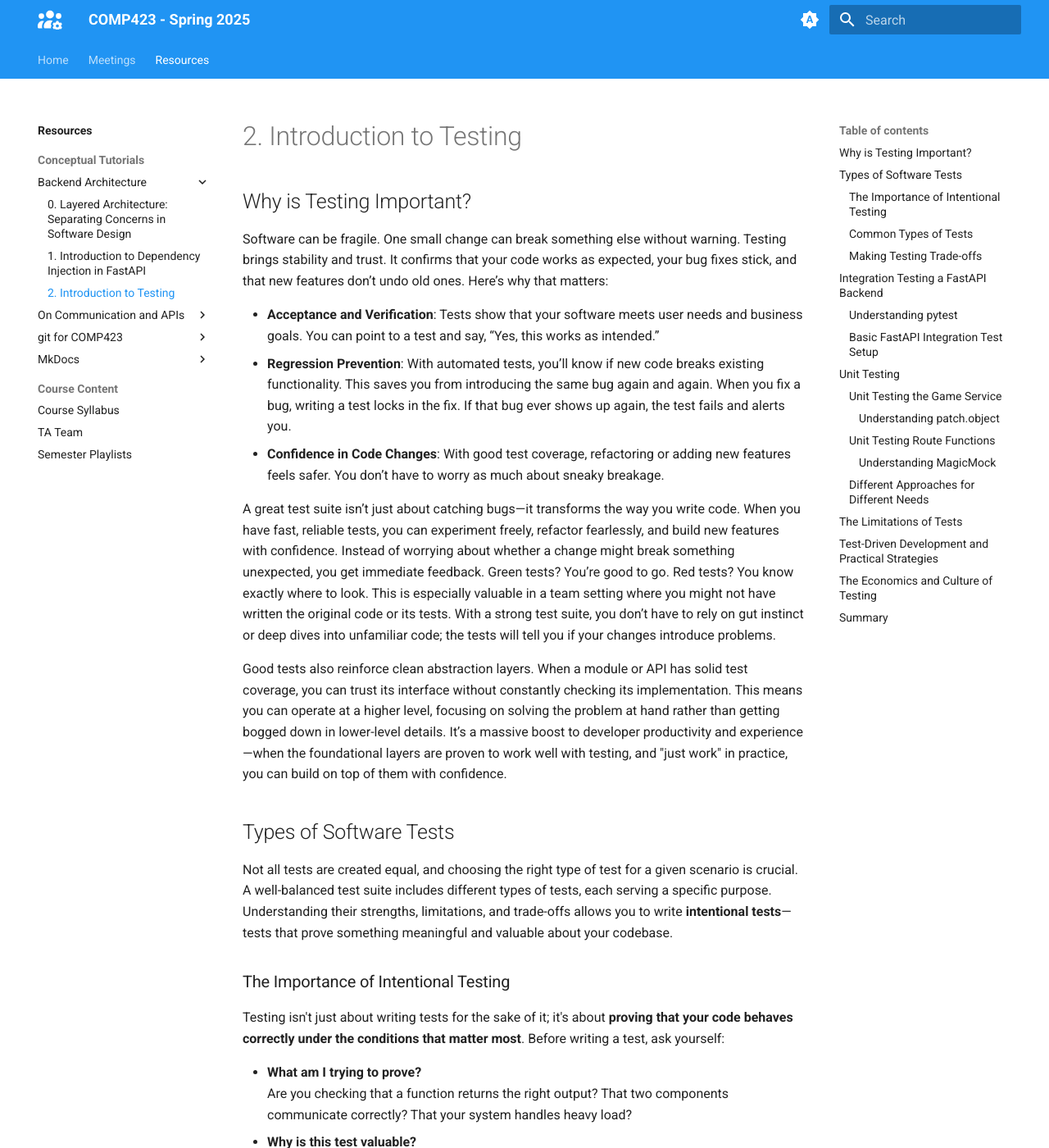
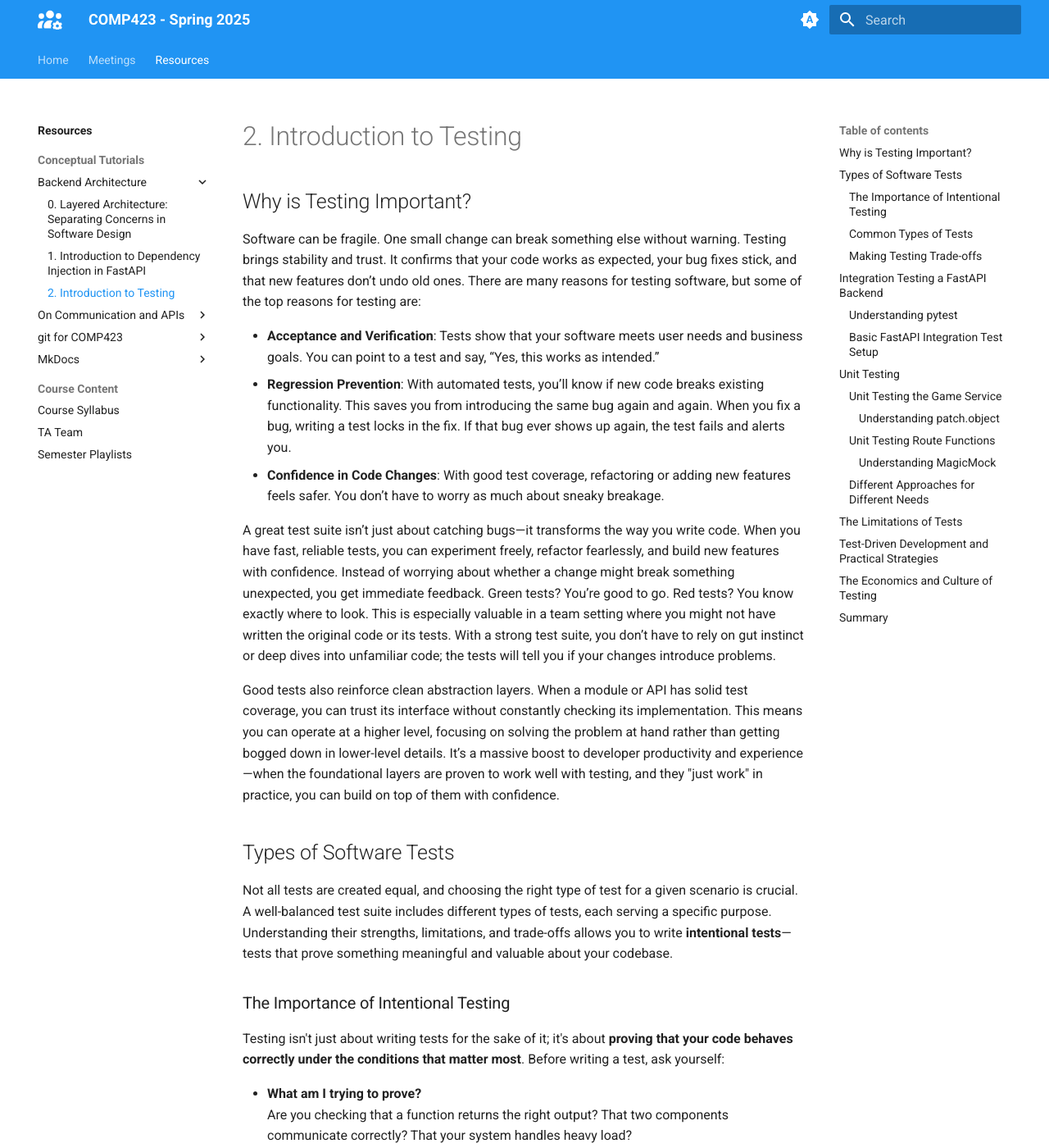
Before and after one commit to comp423-25s/comp423-25s.github.io, an MkDocs documentation site: the page built from docs/resources/backend-architecture/2-testing.md, in a window 1280 px wide and 1400 px high. Shown: the whole window at 82% size. Built offline with MkDocs 1.6.1 and Material for MkDocs 9.7.7, drawn with Linux system fonts in a browser that asks for light colours.

Commit message:
Add minor fixes to testing reading

```diff
--- a/docs/resources/backend-architecture/2-testing.md
+++ b/docs/resources/backend-architecture/2-testing.md
@@ -2,7 +2,7 @@
 
 ## Why is Testing Important?
 
-Software can be fragile. One small change can break something else without warning. Testing brings stability and trust. It confirms that your code works as expected, your bug fixes stick, and that new features don’t undo old ones. Here’s why that matters:
+Software can be fragile. One small change can break something else without warning. Testing brings stability and trust. It confirms that your code works as expected, your bug fixes stick, and that new features don’t undo old ones. There are many reasons for testing software, but some of the top reasons for testing are:
 
 - **Acceptance and Verification**: Tests show that your software meets user needs and business goals. You can point to a test and say, “Yes, this works as intended.”
 - **Regression Prevention**: With automated tests, you’ll know if new code breaks existing functionality. This saves you from introducing the same bug again and again. When you fix a bug, writing a test locks in the fix. If that bug ever shows up again, the test fails and alerts you.
@@ -10,7 +10,7 @@ Software can be fragile. One small change can break something else without warni
 
 A great test suite isn’t just about catching bugs—it transforms the way you write code. When you have fast, reliable tests, you can experiment freely, refactor fearlessly, and build new features with confidence. Instead of worrying about whether a change might break something unexpected, you get immediate feedback. Green tests? You’re good to go. Red tests? You know exactly where to look. This is especially valuable in a team setting where you might not have written the original code or its tests. With a strong test suite, you don’t have to rely on gut instinct or deep dives into unfamiliar code; the tests will tell you if your changes introduce problems.
 
-Good tests also reinforce clean abstraction layers. When a module or API has solid test coverage, you can trust its interface without constantly checking its implementation. This means you can operate at a higher level, focusing on solving the problem at hand rather than getting bogged down in lower-level details. It’s a massive boost to developer productivity and experience—when the foundational layers are proven to work well with testing, and "just work" in practice, you can build on top of them with confidence.
+Good tests also reinforce clean abstraction layers. When a module or API has solid test coverage, you can trust its interface without constantly checking its implementation. This means you can operate at a higher level, focusing on solving the problem at hand rather than getting bogged down in lower-level details. It’s a massive boost to developer productivity and experience—when the foundational layers are proven to work well with testing, and they "just work" in practice, you can build on top of them with confidence.
 
 ## Types of Software Tests
 
```
Also changed, not shown: docs/resources/index.md (+1 -0 lines).
